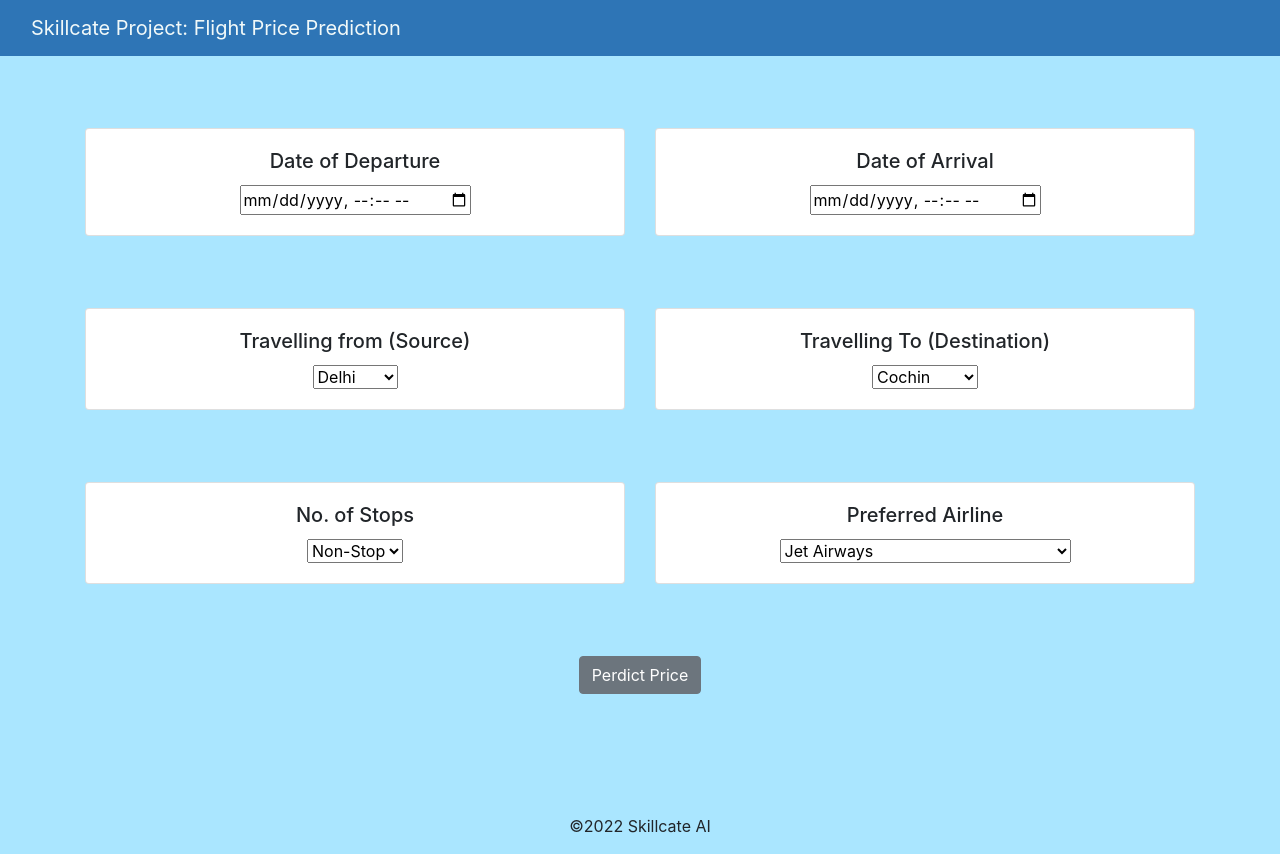
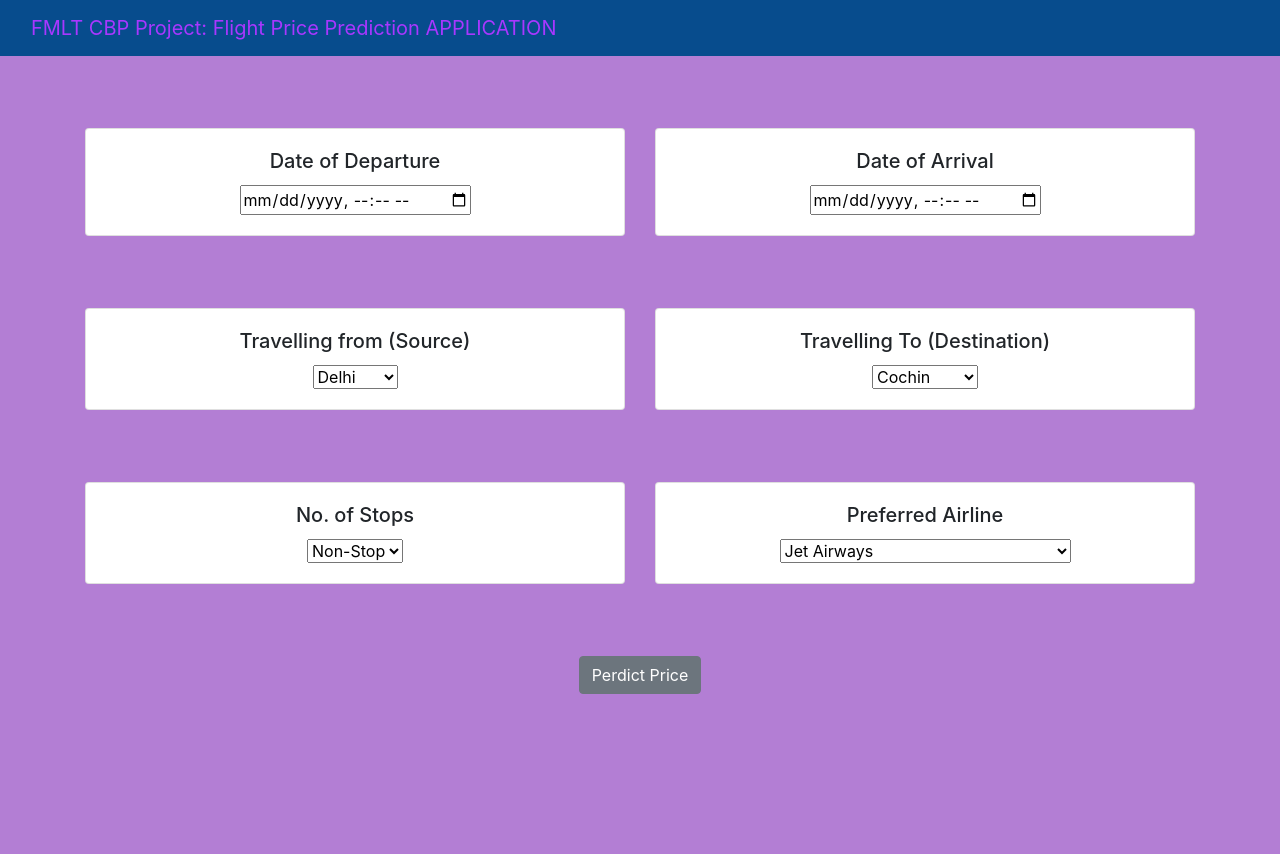
Before and after one commit to vasistaprk/FMLT-CBP-Flight_Price_Prediction_Application, a Flask app: page / in a window 1280 px wide. After the commit the page ends 694 px from the top, so only its background shows below. Run offline with Flask 2, Linux system fonts and the light colour scheme; parts of the project's set-up code (start-up, migrations or seed data) failed here and were passed over; some libraries are stand-ins or nearby versions.

Commit message:
Final Changes-Project Done

```diff
--- a/static/css/styles.css
+++ b/static/css/styles.css
@@ -1,14 +1,14 @@
 body {
-    background-color: #AAE6FF;
+    background-color: #b37ed4;
     text-align: center;
 }
 
 .navbar {
-    background-color: #2E75B6;
+    background-color: #074c8d;
 }
 
 a {
-    color: #f1f9f9;
+    color: #a837ff;
 }
 
 a:hover {
--- a/templates/home.html
+++ b/templates/home.html
@@ -23,7 +23,7 @@
     <nav class="navbar navbar-inverse navbar-fixed-top">
         <div class="container-fluid">
             <div class="navbar-header">
-                <a class="navbar-brand" href="/">Skillcate Project: Flight Price Prediction</a>
+                <a class="navbar-brand" href="/">FMLT CBP Project: Flight Price Prediction APPLICATION</a>
             </div>
         </div>
     </nav>
@@ -159,7 +159,7 @@
 
         <br>
         <br>
-        <p>©2022 Skillcate AI</p>
+
 
     </div>
 
```
